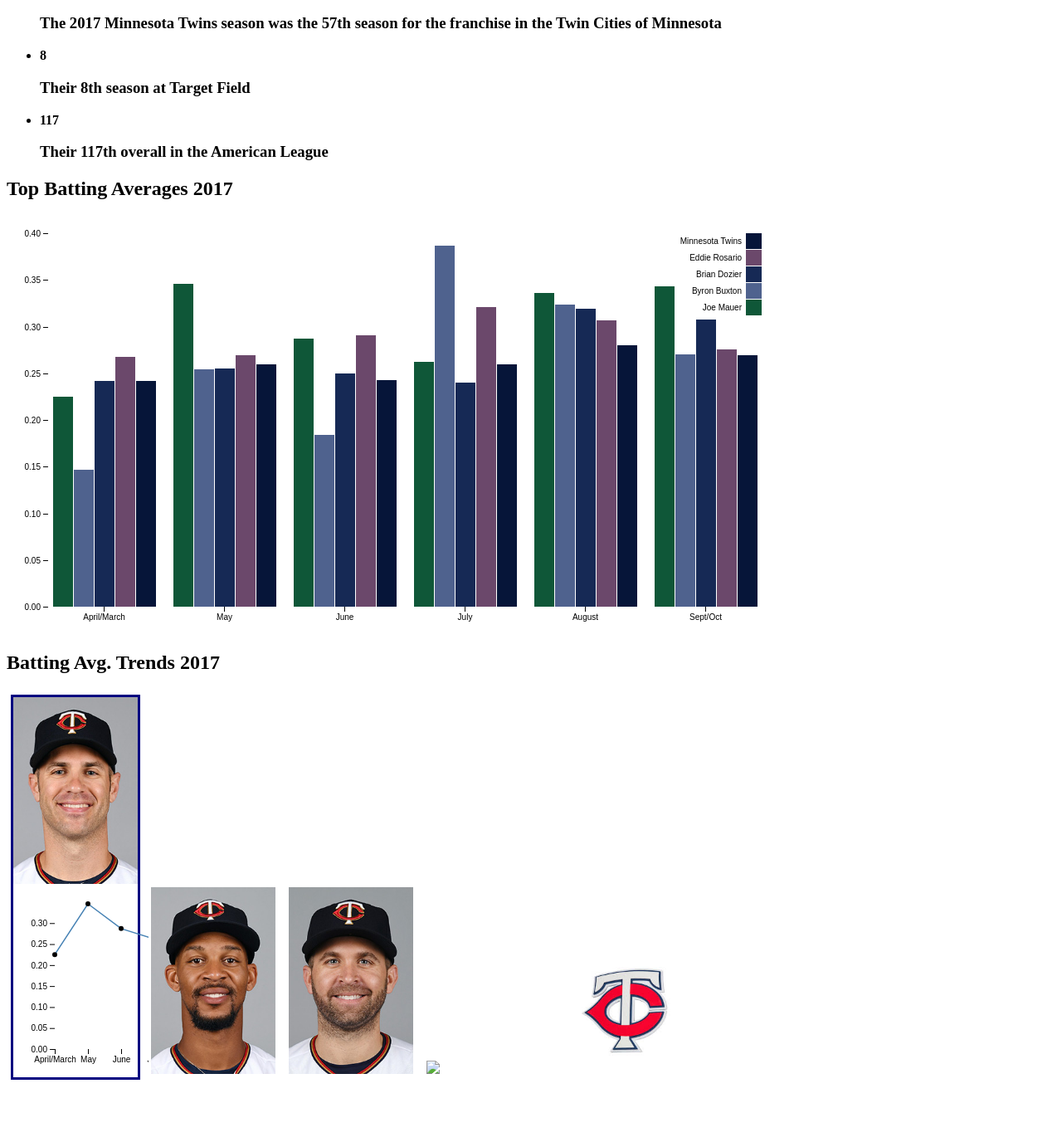
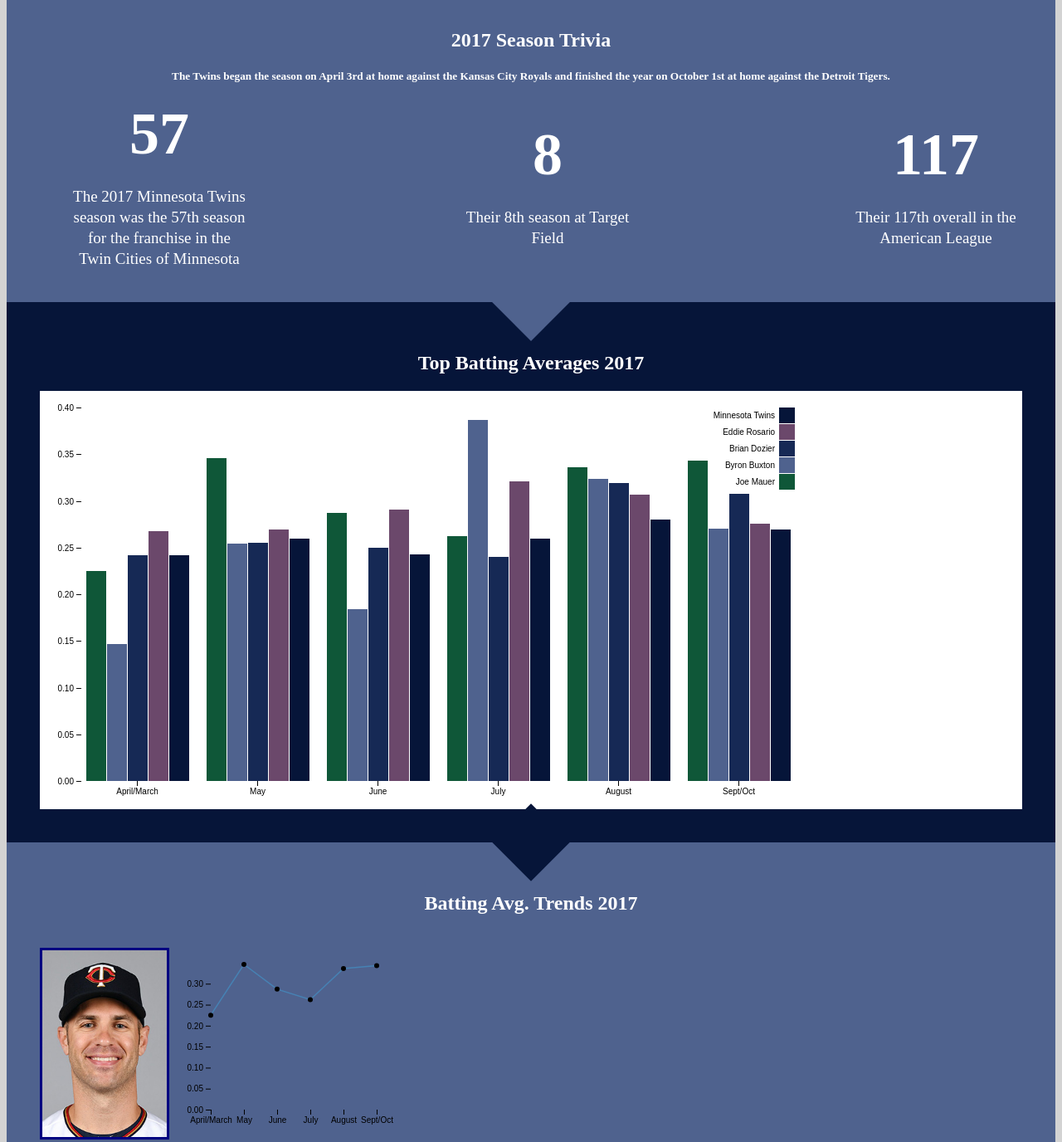
Before and after one commit to cdaly7/minnesota, a plain HTML site: page index.html in a window 1280 px wide. Shown: the part 407-1783 px from the top of the page at 83% size. Before the commit the page ends 1723 px from the top, so only its background shows below. Drawn offline with nearby package versions, Linux system fonts and the light colour scheme.

Commit message:
updated styling

```diff
--- a/assets/styles/minnesota.css
+++ b/assets/styles/minnesota.css
@@ -1,9 +1,18 @@
+body {
+	background: #D3D3D3;
+	color: #FFFFFF;
+}
+
 .axis--x path {
 	display: none;
 }
 
 .axis .domain {
 	display: none;
+}
+
+.axis text {
+	color:#FFFFFF;
 }
 
 .line {
@@ -26,13 +35,123 @@
 }
 
 .player {
-	display: inline-block;
-	width: 150px;
+	padding: 20px 0px;
+}
+
+.player img {
 	cursor: pointer;
 	border: 3px solid white;
-	margin: 5px;
+	float: left;
 }
 
-.player.selected {
+.player.selected img {
 	border-color: navy;
 }
+
+.fas {
+	font-size: 72px
+}
+
+.fact-list {
+	max-width: 2000px;
+	margin: 0 auto;
+	color: #fff;
+	display: -webkit-box;
+	display: -ms-flexbox;
+	display: flex;
+	-webkit-box-pack: justify;
+	-ms-flex-pack: justify;
+	justify-content: space-between;
+	-webkit-box-align: center;
+	-ms-flex-align: center;
+	align-items: center;
+	text-align: center;
+	-ms-flex-wrap: wrap;
+	flex-wrap: wrap;
+}
+
+ul {
+	list-style: none;
+}
+
+.about-list li {
+	width: 33.3%;
+	margin-bottom: 100px;
+}
+
+.fact {
+	color: #fff;
+	max-width: 208px;
+	margin: 0 auto;
+	font-size: 19px;
+	line-height: 25px;
+	margin-top: 30px;
+	text-transform: none;
+	letter-spacing: 0;
+	font-weight: 300;
+}
+
+section {
+	position: relative;
+	padding: 2.5em;
+	background: #4F628E;
+	color: #fff;
+}
+
+section::before, section::after {
+	position: absolute;
+	content: '';
+	pointer-events: none;
+}
+
+section:nth-child(odd) {
+	background: #061539;
+}
+
+.ss-style-triangles::before,
+.ss-style-triangles::after {
+	left: 50%;
+	width: 66px;
+	height: 66px;
+	-webkit-transform: translateX(-50%) rotate(45deg);
+	transform: translateX(-50%) rotate(45deg);
+}
+
+.ss-style-triangles::before {
+	top: -33px;
+	background: #4F628E;
+}
+
+.ss-style-triangles::after {
+	bottom: -33px;
+	z-index: 10;
+	background: inherit;
+}
+
+.selection {
+	display: flex;
+	flex-direction: column;
+	justify-content: left;
+}
+
+.selected .trends-container {
+	max-width: 500px;
+}
+
+.trends-container {
+	overflow-y: hidden;
+	max-width: 0;
+
+	transition-property: all;
+	transition-duration: .5s;
+	transition-timing-function: cubic-bezier(0, 1, 0.5, 1);
+	display: inline-block;
+}
+
+.align-center {
+	text-align: center;
+}
+
+.graph {
+	background: white;
+}
```
